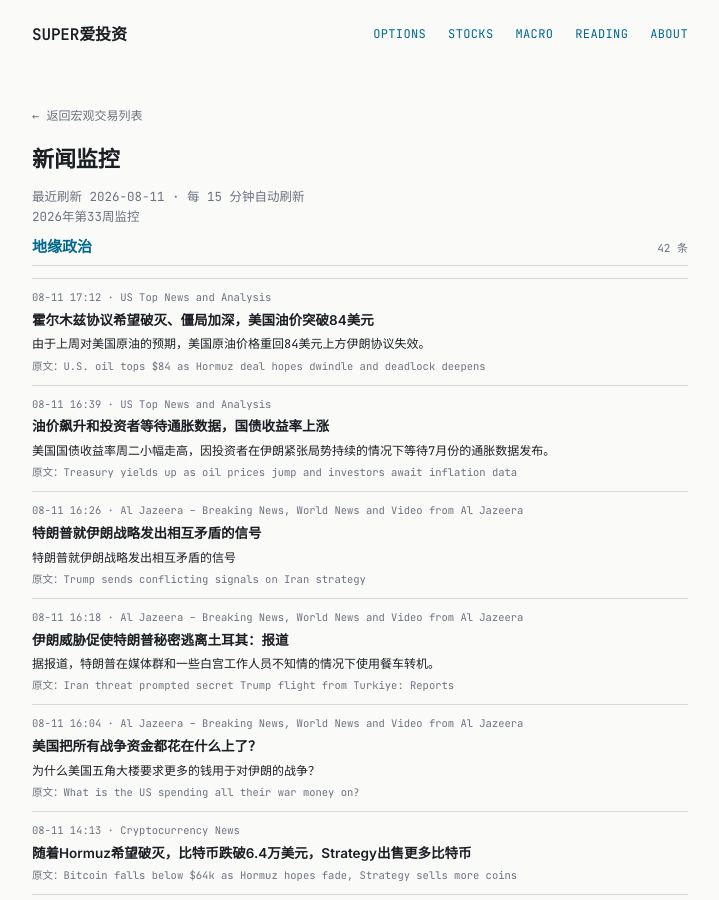
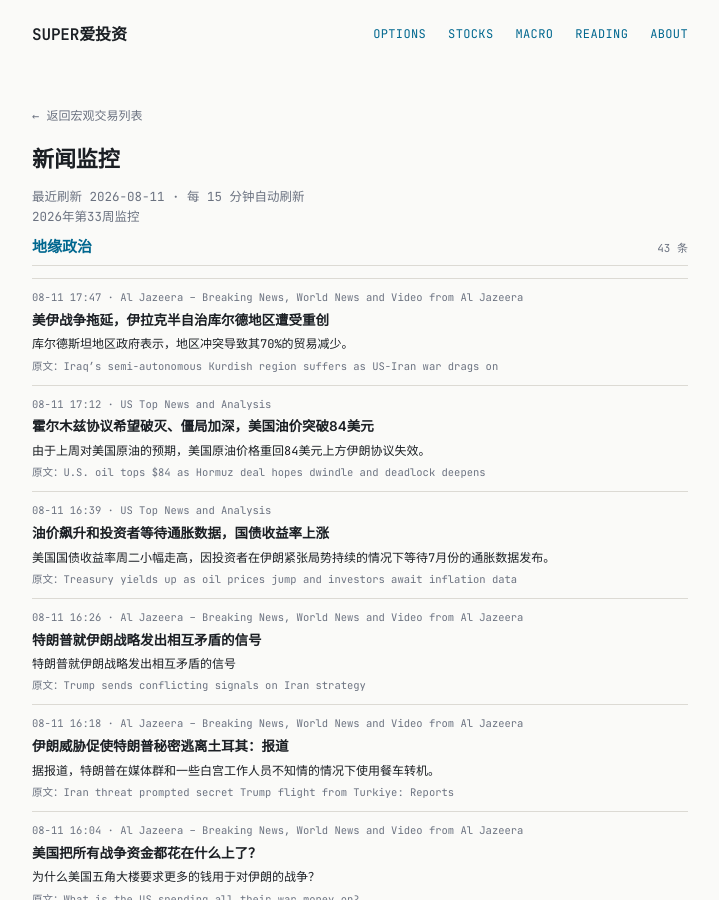
Before and after one commit to tang3super/tang3super.github.io, a Jekyll site: the page built from _macro_trade/news-digest.md, in a window 1280 px wide and 900 px high. Shown: the whole window, without its empty margins (280-999 px from the left). Built offline with Jekyll 4.4.1, drawn with Linux system fonts in a browser that asks for light colours; some of the changed text lies outside the part shown.

Commit message:
sync news-digest article

```diff
--- a/_macro_trade/news-digest.md
+++ b/_macro_trade/news-digest.md
@@ -9,6 +9,13 @@ refresh_note: 每 15 分钟自动刷新
 topics:
 - name: 地缘政治
   items:
+  - title: Iraq’s semi-autonomous Kurdish region suffers as US-Iran war drags on
+    summary: Kurdistan Regional Government says 70 percent of its trade has been cut by the regional conflict.
+    link: https://www.aljazeera.com/news/2026/8/11/iraqs-semi-autonomous-kurdish-region-suffers-as-us-iran-war-drags-on?traffic_source=rss
+    source: Al Jazeera – Breaking News, World News and Video from Al Jazeera
+    time: 08-11 17:47
+    title_zh: 美伊战争拖延，伊拉克半自治库尔德地区遭受重创
+    summary_zh: 库尔德斯坦地区政府表示，地区冲突导致其70%的贸易减少。
   - title: U.S. oil tops $84 as Hormuz deal hopes dwindle and deadlock deepens
     summary: U.S. crude is back above $84 as last week's anticipation of a U.S.-Iran deal dissipates.
     link: https://www.cnbc.com/2026/08/11/oil-prices-today-us-crude-84.html
@@ -357,6 +364,13 @@ topics:
     title_zh: 由于亚洲反弹和石油公司陷入霍尔木兹僵局，就业机会未能削减美联储提高了可能性
 - name: AI基建
   items:
+  - title: Wall Street just endorsed Jensen Huang's 'big concept' for AI. What now?
+    summary: The first three-plus years of the AI buildout has been funded by record amounts of equity and debt issued by leading tech companies. Nvidia…
+    link: https://www.cnbc.com/2026/08/11/wall-street-endorsed-jensen-huangs-big-concept-for-ai-what-now.html
+    source: US Top News and Analysis
+    time: 08-11 18:00
+    title_zh: 华尔街刚刚认可了黄詹森的人工智能“大概念”。现在怎么办？
+    summary_zh: 人工智能建设的前三年多资金来自领先科技公司发行的创纪录数量的股权和债务。英伟达…
   - title: Nvidia teams up with Wall Street asset managers on $500 billion AI infrastructure push
     summary: The capital package highlights the growing role of private capital in financing the costs of the artificial intelligence boom.
     link: https://www.cnbc.com/2026/08/10/nvidia-wall-street-asset-managers-500-billion-ai-push.html
```
